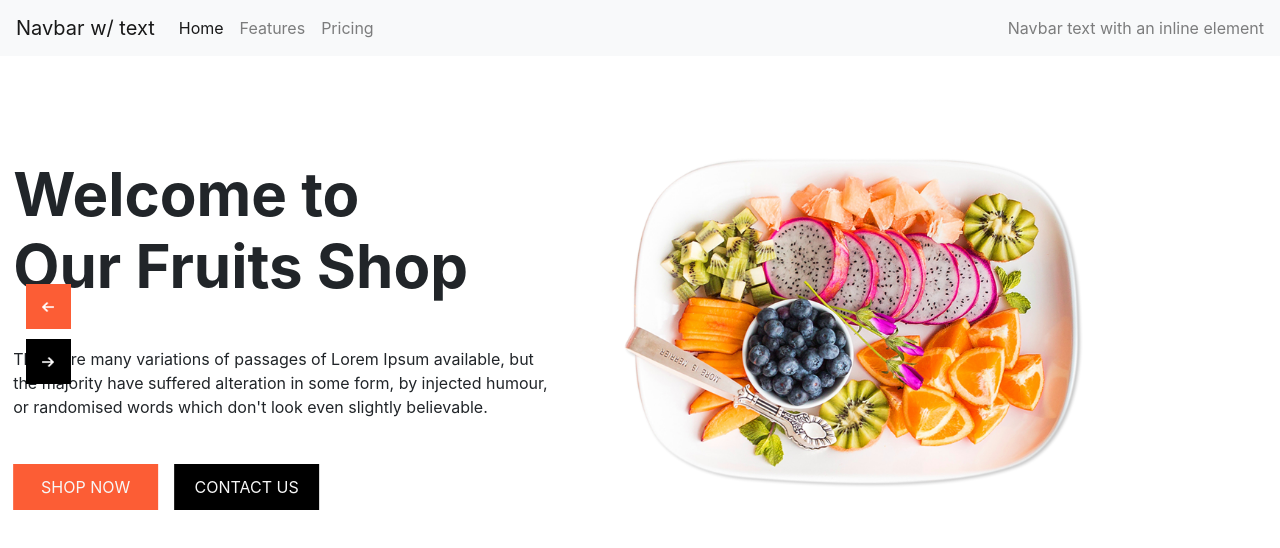
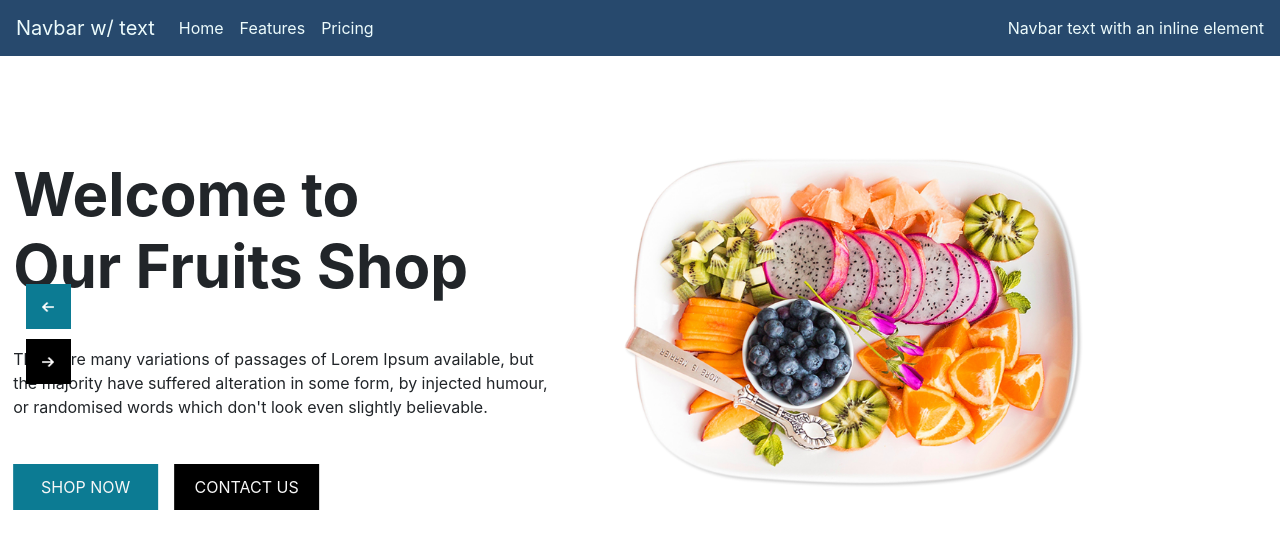
Before and after one commit to Juliocbm/Proyecto-Pagina-Web, an Angular app in the folder PaginaWeb/: page / in a window 1280 px wide. Shown: the top 548 px of the page. Built offline with nearby package versions, Linux system fonts and the light colour scheme.

Commit message:
definicion de colores

```diff
--- a/PaginaWeb/src/app/bienvenida/bienvenida.component.sass
+++ b/PaginaWeb/src/app/bienvenida/bienvenida.component.sass
@@ -39,11 +39,11 @@ body
     background-color: transparent
 
 .custom_orange-btn
-  background-color: #fc5d35
+  background-color: #0c7b93
 
   &:hover
-    border: 1px solid #fc5d35
-    color: #fc5d35
+    border: 1px solid #0c7b93
+    color: #0c7b93
     background-color: transparent
 
 .custom_heading
@@ -142,7 +142,7 @@ a
 .quote_btn-container a
   display: inline-block
   padding: 5px 15px
-  background-color: #fc5d35
+  background-color: #0c7b93
   color: #f7f7f7
   font-size: 14px
   text-transform: uppercase
@@ -216,7 +216,7 @@ a
 
   .carousel-control-prev
     background-image: url(../../assets/prev.png)
-    background-color: #fc5d35
+    background-color: #0c7b93
 
   .carousel-control-next
     background-image: url(../../assets/next.png)
@@ -236,7 +236,7 @@ a
   position: relative
 
   .card-title
-    color: #fc5d35
+    color: #0c7b93
 
   &::after
     content: ""
@@ -254,7 +254,7 @@ a
     box-shadow: 0px 1px 4px 0px rgba(0, 0, 0, 0.2)
 
     &::after
-      background-color: #fc5d35
+      background-color: #0c7b93
 
 /* end service section
 
@@ -316,7 +316,7 @@ a
     background-color: #292727
 
   .carousel-control-prev:hover, .carousel-control-next:hover
-    background-color: #fc5d35
+    background-color: #0c7b93
 
   .carousel-control-prev
     background-image: url(../../assets/prev.png)
@@ -346,7 +346,7 @@ a
 
   button
     border: none
-    background-color: #fc5d35
+    background-color: #0c7b93
     color: #fff
     padding: 8px 40px
     text-transform: uppercase
@@ -388,7 +388,7 @@ a
       height: 30px
 
     button
-      background-color: #fc5d35
+      background-color: #0c7b93
       border: none
       outline: none
       color: #fff
--- a/PaginaWeb/src/index.html
+++ b/PaginaWeb/src/index.html
@@ -11,7 +11,7 @@
   <link href="https://fonts.googleapis.com/icon?family=Material+Icons" rel="stylesheet">
 </head>
 <body>
-    <nav class="navbar navbar-expand-lg navbar-light bg-light">
+    <nav class="navbar navbar-custom-01 navbar-expand-lg navbar-light">
         <a class="navbar-brand" href="#">Navbar w/ text</a>
         <button class="navbar-toggler" type="button" data-toggle="collapse" data-target="#navbarText" aria-controls="navbarText" aria-expanded="false" aria-label="Toggle navigation">
           <span class="navbar-toggler-icon"></span>
--- a/PaginaWeb/src/styles.sass
+++ b/PaginaWeb/src/styles.sass
@@ -1 +1,12 @@
 /* You can add global styles to this file, and also import other style files */
+.navbar-custom-01
+    background-color: #27496d !important
+
+.navbar-light .navbar-brand
+    color:#ecfbfc !important
+
+.nav-link
+    color:#ecfbfc !important
+
+.navbar-light .navbar-text
+    color:#ecfbfc !important
```
Also changed, not shown: PaginaWeb/src/assets/gta.png (added).
